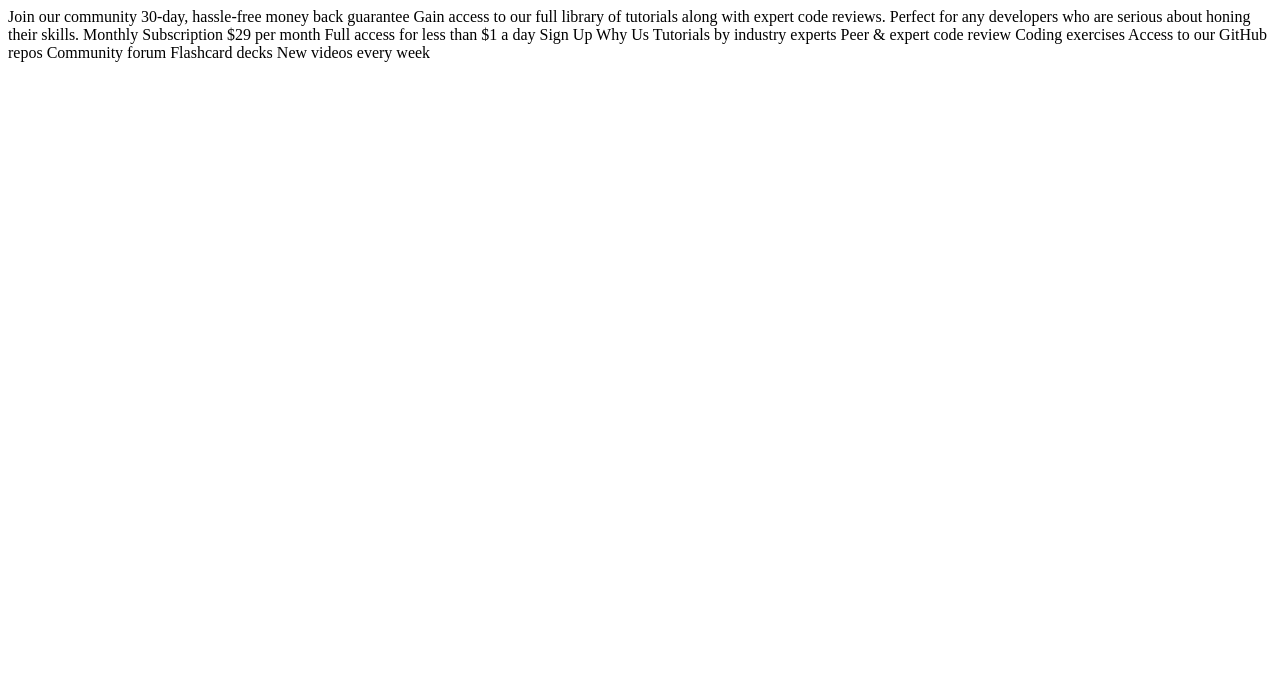
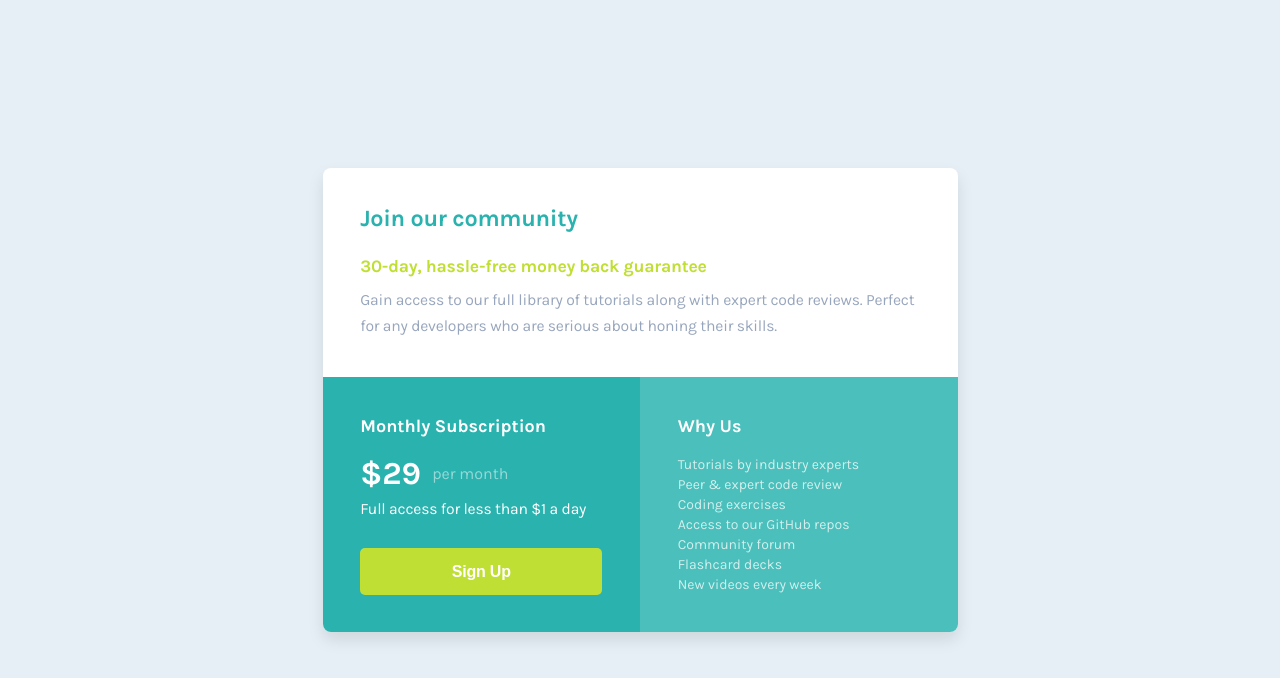
Before and after one commit to miljkovic5/Single-price-grid-component-fm, a plain HTML site: page index.html in a window 1280 px wide. Drawn offline with Linux system fonts and the light colour scheme.

Commit message:
Add HTML structure and CSS styles for Single Price Grid Component

```diff
--- a/index.html
+++ b/index.html
@@ -15,12 +15,66 @@
     <title>Frontend Mentor | Single Price Grid Component</title>
   </head>
   <body>
-    Join our community 30-day, hassle-free money back guarantee Gain access to
-    our full library of tutorials along with expert code reviews. Perfect for
-    any developers who are serious about honing their skills. Monthly
-    Subscription &dollar;29 per month Full access for less than &dollar;1 a day
-    Sign Up Why Us Tutorials by industry experts Peer &amp; expert code review
-    Coding exercises Access to our GitHub repos Community forum Flashcard decks
-    New videos every week
+    <main>
+      <article class="price-grid">
+        <section class="price-grid__section price-grid__section--first">
+          <h1 class="price-grid__title">Join our community</h1>
+          <p class="price-grid__description">
+            30-day, hassle-free money back guarantee
+          </p>
+          <p class="price-grid__text">
+            Gain access to our full library of tutorials along with expert code
+            reviews. Perfect for any developers who are serious about honing
+            their skills.
+          </p>
+        </section>
+        <section class="price-grid__section price-grid__section--second">
+          <h1 class="price-grid__price--monthly">Monthly Subscription</h1>
+          <div class="price-grid__price">
+            <span class="price-grid__price--amount">&dollar;29</span>
+            <span class="price-grid__price--per-month">per month</span>
+          </div>
+          <p class="price-grid__text price-grid__text--small">
+            Full access for less than &dollar;1 a day
+          </p>
+          <button type="button" class="price-grid__button">
+            <span class="price-grid__button-text">Sign Up</span>
+          </button>
+        </section>
+        <section class="price-grid__section price-grid__section--third">
+          <h1 class="price-grid__subtitle">Why Us</h1>
+          <ul class="price-grid__list">
+            <li class="price-grid__list-item">
+              <span class="price-grid__list-icon"></span>
+              Tutorials by industry experts
+            </li>
+            <li class="price-grid__list-item">
+              <span class="price-grid__list-icon"></span>
+              Peer & expert code review
+            </li>
+            <li class="price-grid__list-item">
+              <span class="price-grid__list-icon"></span>
+              Coding exercises
+            </li>
+            <li class="price-grid__list-item">
+              <span class="price-grid__list-icon"></span>
+              Access to our GitHub repos
+            </li>
+            <li class="price-grid__list-item">
+              <span class="price-grid__list-icon"></span>
+              Community forum
+            </li>
+            <li class="price-grid__list-item">
+              <span class="price-grid__list-icon"></span>
+              Flashcard decks
+            </li>
+            <li class="price-grid__list-item">
+              <span class="price-grid__list-icon"></span>
+              New videos every week
+            </li>
+          </ul>
+        </section>
+      </article>
+    </main>
   </body>
 </html>
--- a/style.css
+++ b/style.css
@@ -0,0 +1,224 @@
+@import url("https://fonts.googleapis.com/css2?family=Karla:wght@400;700&display=swap");
+
+:root {
+  /* Primary Colors */
+  --color-cyan: hsl(179, 62%, 43%);
+  --color-cyan-light: hsl(178, 48%, 52%);
+  --color-bright-yellow: hsl(71, 73%, 54%);
+  --color-white: hsl(0, 0%, 100%);
+
+  /* Neutral Colors */
+  --color-light-gray: hsl(204, 43%, 93%);
+  --color-grayish-blue: hsl(218, 22%, 67%);
+
+  /* Typography */
+  --ff-body: "Karla", sans-serif;
+  --fw-regular: 400;
+  --fw-bold: 700;
+
+  /* Font Sizes */
+  --fs-14: 0.875rem; /* 14px */
+  --fs-15: 0.9375rem; /* 15px */
+  --fs-base: 1rem; /* 16px */
+  --fs-18: 1.125rem; /* 18px */
+  --fs-20: 1.25rem; /* 20px */
+  --fs-24: 1.5rem; /* 24px */
+  --fs-32: 2rem; /* 32px */
+
+  /* Utility */
+  --size-1: 0.0625rem; /* 1px */
+
+  /* Border Radius */
+  --radius-5: 0.3125rem; /* 5px */
+  --radius-8: 0.5rem; /* 8px */
+
+  /* Spacing */
+  --space-4: 0.25rem; /* 4px */
+  --space-11: 0.6875rem; /* 11px */
+  --space-14: 0.875rem; /* 14px */
+  --space-15: 0.9375rem; /* 15px */
+  --space-18: 1.125rem; /* 18px */
+  --space-24: 1.5rem; /* 24px */
+  --space-26: 1.625rem; /* 26px */
+  --space-30: 1.875rem; /* 30px */
+  --space-40: 2.5rem; /* 40px */
+
+  /* Line Heights */
+  --lh-20: 1.25rem; /* 20px */
+  --lh-26: 1.625rem; /* 26px */
+}
+
+/* Global reset & defaults */
+*,
+*::before,
+*::after {
+  box-sizing: border-box;
+  margin: 0;
+  padding: 0;
+}
+
+body {
+  background-color: var(--color-light-gray);
+  color: var(--color-grayish-blue);
+  font-family: var(--ff-body);
+  font-weight: var(--fw-regular);
+  font-size: var(--fs-base);
+  min-height: 100vh;
+  display: grid;
+  place-items: center;
+}
+
+ul {
+  list-style: none;
+}
+
+img {
+  max-width: 100%;
+  height: auto;
+  display: block;
+}
+
+/* Accessibility helper */
+.visually-hidden {
+  position: absolute;
+  width: var(--size-1);
+  height: var(--size-1);
+  padding: 0;
+  margin: calc(-1 * var(--size-1));
+  overflow: hidden;
+  clip: rect(0, 0, 0, 0);
+  white-space: nowrap;
+  border-width: 0;
+}
+
+.price-grid {
+  background-color: var(--color-white);
+  border-radius: var(--radius-8);
+  box-shadow: 0 0.5rem 1rem rgba(0, 0, 0, 0.1);
+  display: grid;
+  grid-template-columns: auto;
+  grid-template-rows: repeat(3, 1fr);
+  margin: 0 auto;
+  max-width: 90%;
+
+  .price-grid__section {
+    color: var(--color-white);
+    padding: clamp(var(--space-24), 1.2143rem + 1.4286vw, var(--space-40));
+  }
+
+  .price-grid__section--first {
+    color: var(--color-grayish-blue);
+    border-radius: var(--radius-8) var(--radius-8) 0 0;
+  }
+
+  .price-grid__section--second {
+    background-color: var(--color-cyan);
+  }
+
+  .price-grid__section--third {
+    background-color: var(--color-cyan-light);
+
+    border-radius: 0 0 var(--radius-8) var(--radius-8);
+  }
+
+  .price-grid__title {
+    color: var(--color-cyan);
+    font-size: clamp(var(--fs-20), 1.1786rem + 0.3571vw, var(--fs-24));
+    margin-block-end: var(--space-24);
+    letter-spacing: -0.3px;
+  }
+
+  .price-grid__description {
+    color: var(--color-bright-yellow);
+    font-size: clamp(var(--fs-15), 0.8839rem + 0.2679vw, var(--fs-18));
+    margin-block-end: var(--space-11);
+    font-weight: var(--fw-bold);
+    letter-spacing: -0.22px;
+  }
+
+  .price-grid__text {
+    font-size: clamp(var(--fs-14), 0.8393rem + 0.1786vw, var(--fs-base));
+    line-height: var(--lh-26);
+    letter-spacing: -0.2px;
+  }
+
+  .price-grid__button {
+    cursor: pointer;
+    border: none;
+    width: 100%;
+    padding: var(--space-15) var(--space-30) var(--space-14);
+    border-radius: var(--radius-5);
+    background-color: var(--color-bright-yellow);
+    color: var(--color-white);
+    font-weight: var(--fw-bold);
+    letter-spacing: -0.0125rem;
+    font-size: var(--fs-base);
+  }
+
+  .price-grid__section--second {
+    display: grid;
+
+    .price-grid__price--monthly {
+      font-size: var(--fs-18);
+      margin-block-end: var(--space-18);
+    }
+
+    .price-grid__price {
+      display: flex;
+      align-items: center;
+      column-gap: var(--space-11);
+      margin-block-end: var(--space-4);
+    }
+
+    .price-grid__price--amount {
+      font-size: var(--fs-32);
+      font-weight: var(--fw-bold);
+    }
+
+    .price-grid__price--per-month {
+      opacity: 0.5;
+    }
+
+    .price-grid__text {
+      line-height: var(--lh-26);
+      margin-block-end: var(--space-26);
+    }
+  }
+
+  .price-grid__section--third {
+    display: grid;
+
+    .price-grid__subtitle {
+      font-size: var(--fs-18);
+      font-weight: var(--fw-bold);
+      margin-block-end: var(--space-18);
+    }
+
+    .price-grid__list-item {
+      font-size: var(--fs-14);
+      line-height: var(--lh-20);
+      opacity: 0.75;
+    }
+  }
+}
+
+@media (min-width: 48rem) {
+  .price-grid {
+    grid-template-columns: repeat(2, 1fr);
+    grid-template-rows: repeat(2, auto);
+    max-width: 39.6875rem;
+
+    .price-grid__section--first {
+      grid-column: 1 / -1;
+      border-radius: var(--radius-8) var(--radius-8) 0 0;
+    }
+
+    .price-grid__section--second {
+      border-radius: 0 0 0 var(--radius-8);
+    }
+
+    .price-grid__section--third {
+      border-radius: 0 0 var(--radius-8) 0;
+    }
+  }
+}
```
